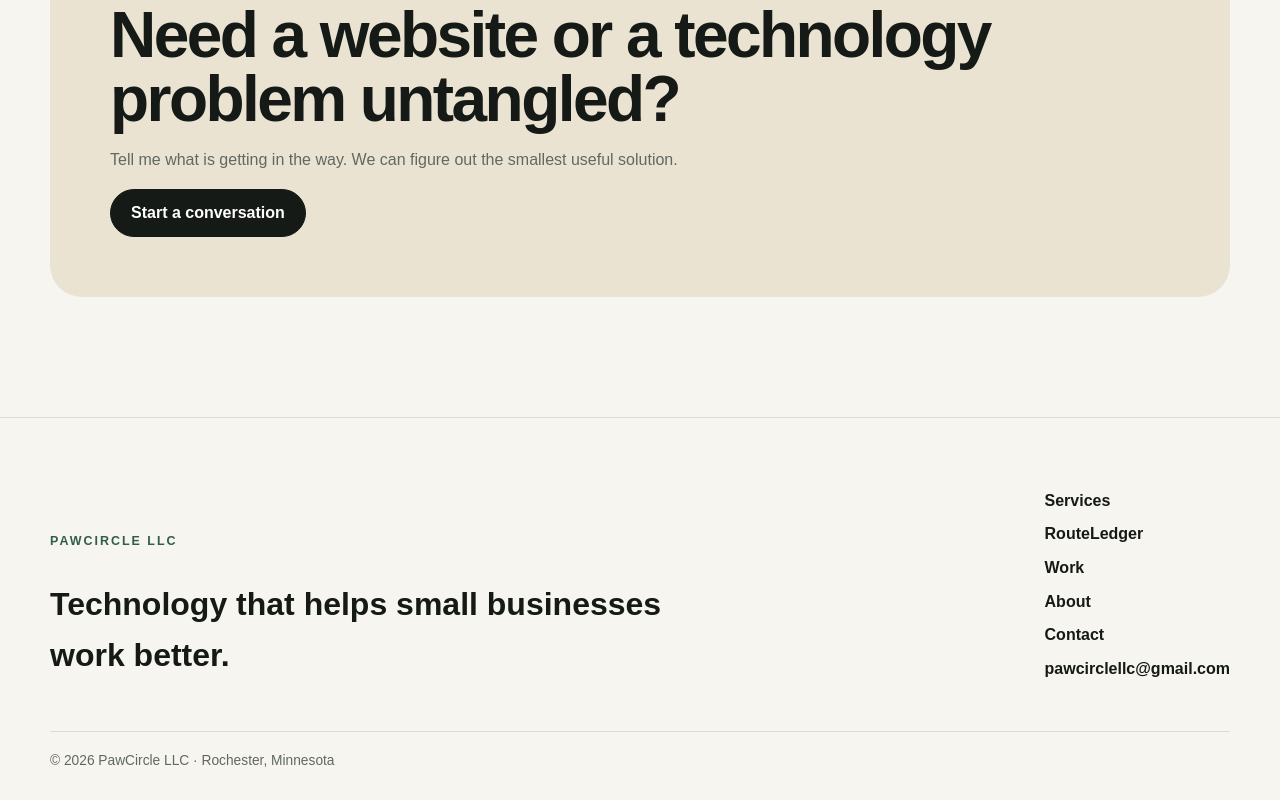
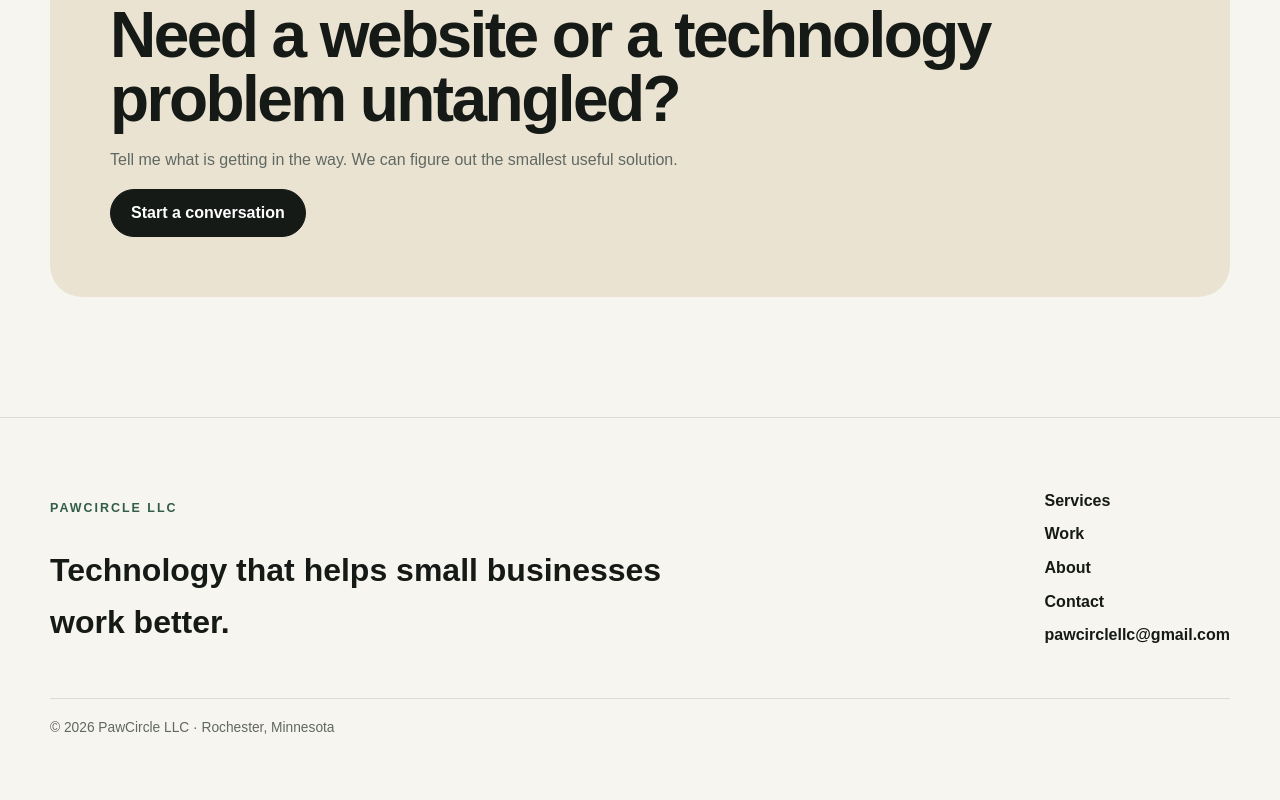
Before and after one commit to reaaland/pawcircle-llc-site, a Next.js app: page / in a window 1280 px wide. Shown: the part 2766-3566 px from the top of the page. After the commit the page ends 3533 px from the top, so only its background shows below. Built offline with nearby package versions, Linux system fonts and the light colour scheme.

Commit message:
Remove RouteLedger from public footer

```diff
--- a/components/SiteFooter.tsx
+++ b/components/SiteFooter.tsx
@@ -10,7 +10,6 @@ export function SiteFooter() {
         </div>
         <div className="footer-links">
           <Link href="/services">Services</Link>
-          <Link href="/routeledger">RouteLedger</Link>
           <Link href="/work">Work</Link>
           <Link href="/about">About</Link>
           <Link href="/contact">Contact</Link>
```
